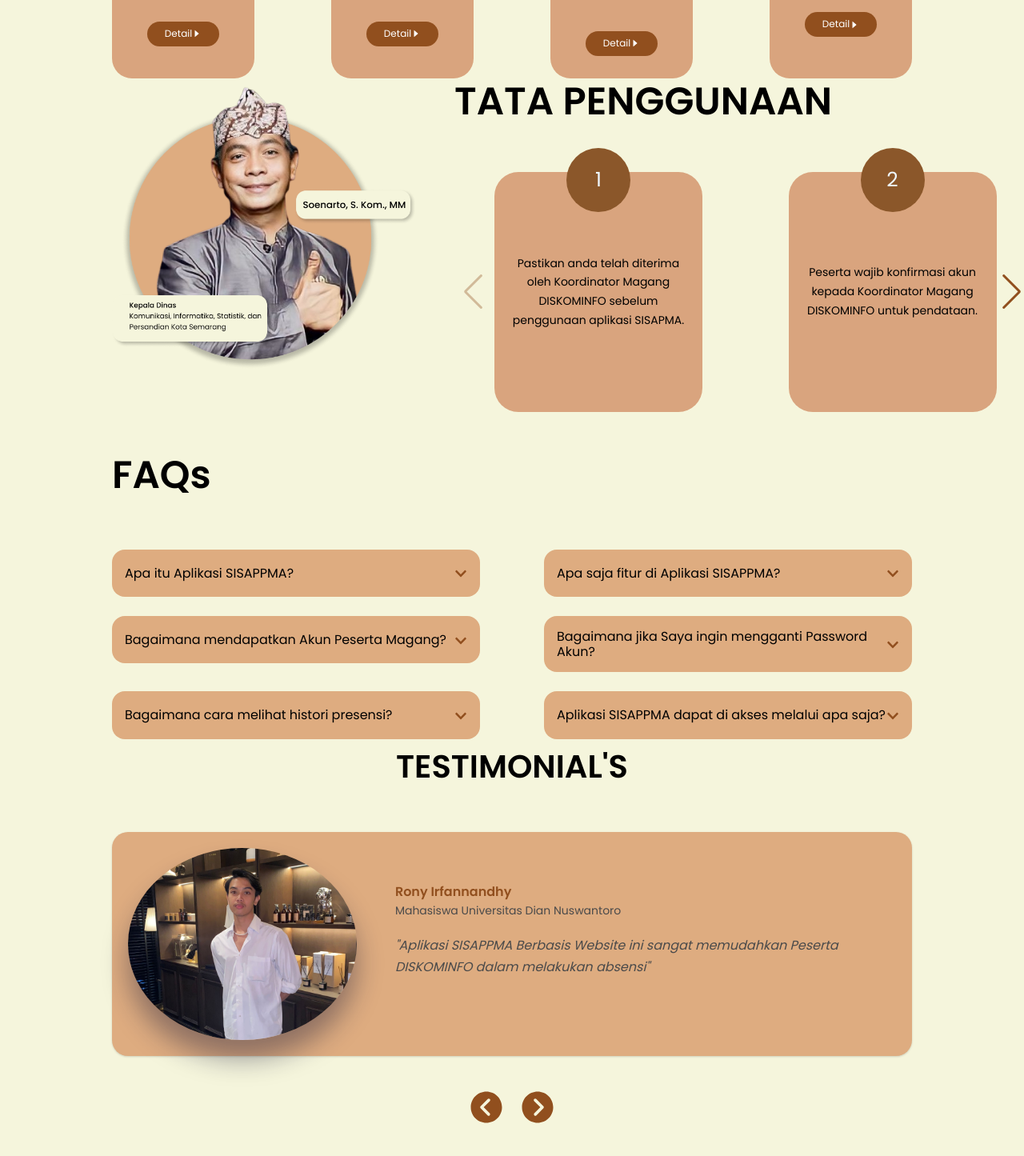
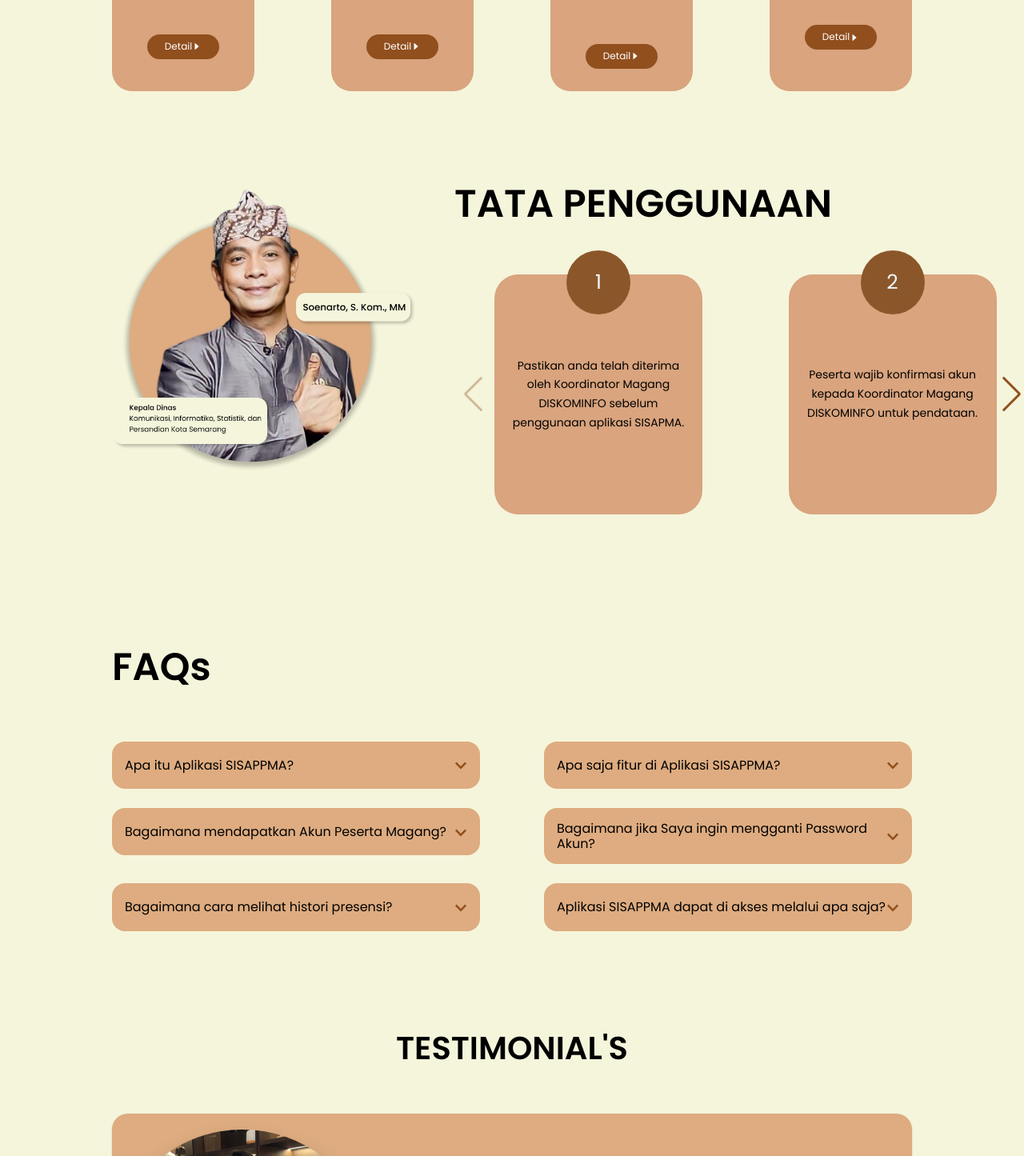
Before and after one commit to Putra2203/Front-End, a React (Create React App) app: page / in a window 1280 px wide. Shown: the part 1325-2770 px from the top of the page at 80% size. Built offline with nearby package versions, Linux system fonts and the light colour scheme.

Commit message:
update responsive home 1

```diff
--- a/src/index.scss
+++ b/src/index.scss
@@ -150,8 +150,7 @@ a {
 }
 .container {
   width: var(--container-width-lg);
-  max-width: 1920px;
-  margin-inline: auto;
+  max-width: 1920px
 }
 h1 {
   margin-left: 20;
--- a/src/pages1/home/home.scss
+++ b/src/pages1/home/home.scss
@@ -109,7 +109,7 @@
 // welcome
 .welcome {
   width: 100vw;
-  height: calc(100vh - 3rem);
+  height: calc(100vh - 2rem);
   display: grid;
   place-items: center;
   margin-top: 3rem;
@@ -258,6 +258,7 @@
 
 //values
 .values__container {
+  padding-top: 7rem;
   display: grid;
   grid-template-columns: 38% 50%;
   gap: 3rem;
@@ -312,6 +313,9 @@
 }
 
 // FAQs
+.faqs {
+  margin-top: 7rem;
+}
 .faqs__wrapper {
   margin-top: 4rem;
   display: grid;
@@ -341,6 +345,7 @@
 // Testimonials
 
 .testimonials {
+  margin-top: 7rem;
   width: 80rem;
   margin-inline: auto;
 }
```
